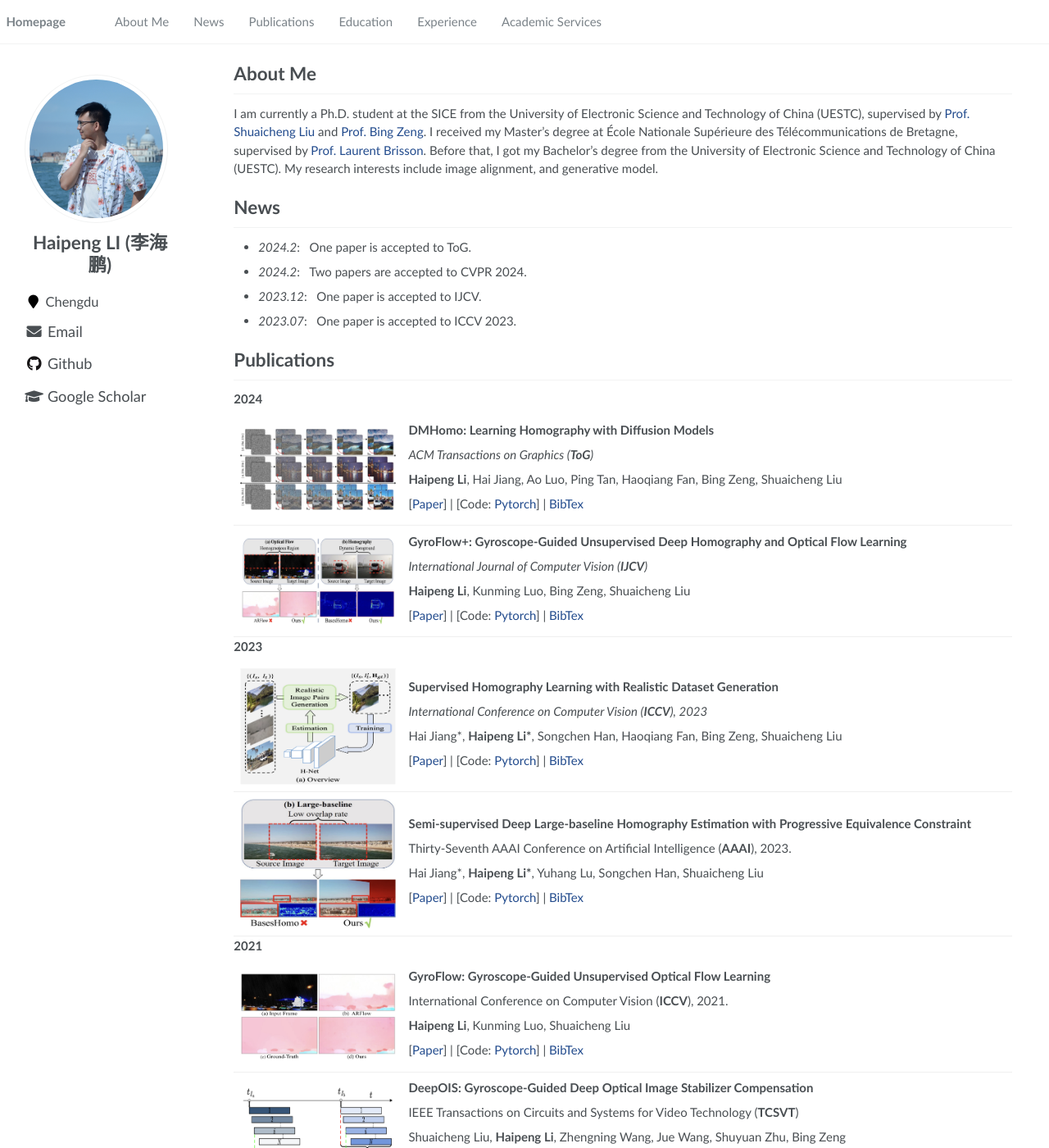
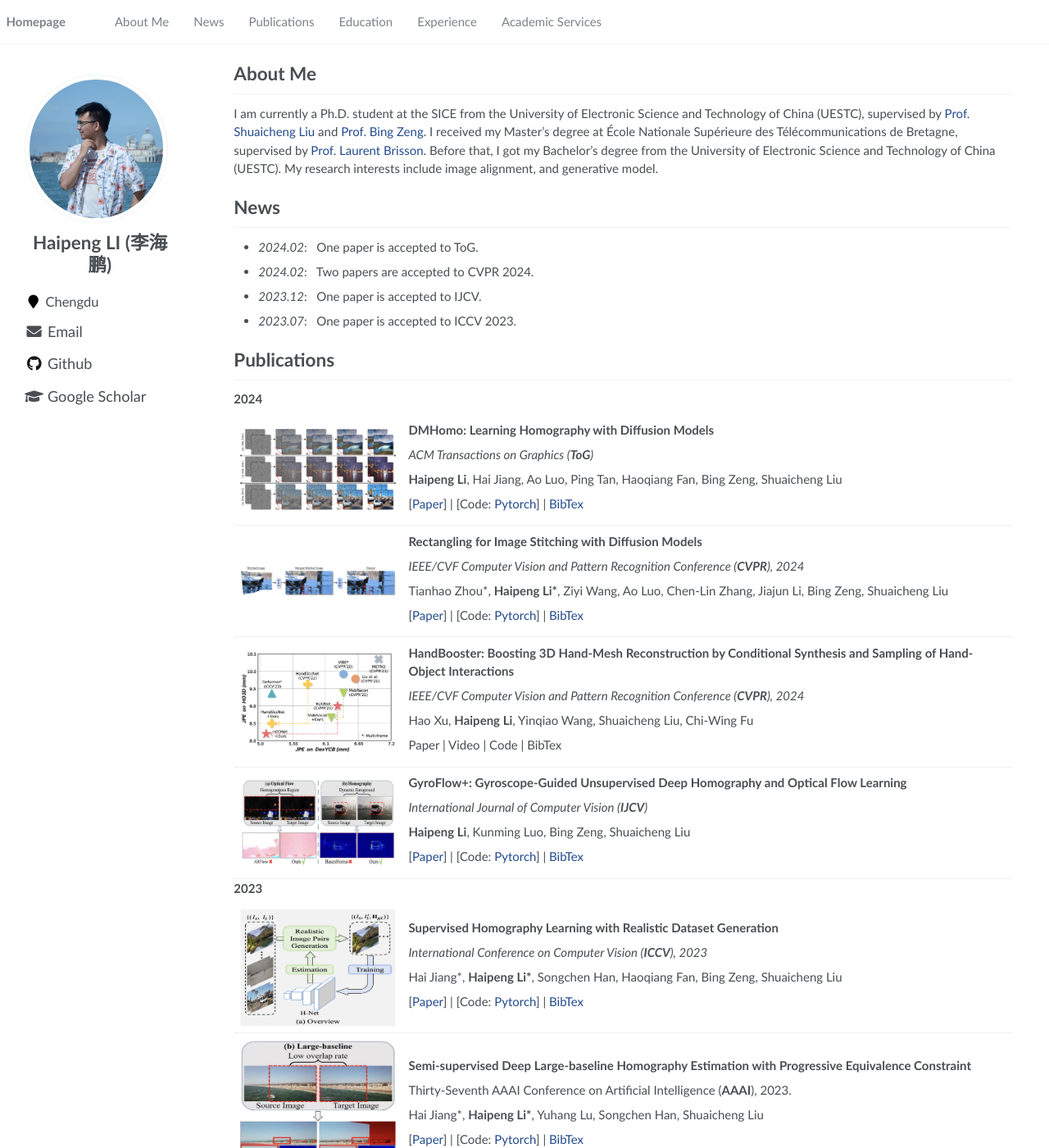
Before and after one commit to lhaippp/lhaippp.github.io, a Jekyll site: the page built from _pages/about.md, in a window 1280 px wide and 1400 px high. Shown: the whole window at 82% size. Built offline with Jekyll 4.4.1, drawn with Linux system fonts in a browser that asks for light colours.

Commit message:
Update about.md

```diff
--- a/_pages/about.md
+++ b/_pages/about.md
@@ -22,8 +22,8 @@ I am currently a Ph.D. student at the SICE from the University of Electronic Sci
 
 # News
 
-- *2024.2*: &nbsp; One paper is accepted to ToG.
-- *2024.2*: &nbsp; Two papers are accepted to CVPR 2024.
+- *2024.02*: &nbsp; One paper is accepted to ToG.
+- *2024.02*: &nbsp; Two papers are accepted to CVPR 2024.
 - *2023.12*: &nbsp; One paper is accepted to IJCV.
 - *2023.07*: &nbsp; One paper is accepted to ICCV 2023.
 
@@ -41,6 +41,34 @@ I am currently a Ph.D. student at the SICE from the University of Electronic Sci
 **Haipeng Li**, Hai Jiang, Ao Luo, Ping Tan, Haoqiang Fan, Bing Zeng, Shuaicheng Liu
 
 [[Paper]()] \| [Code: [Pytorch]()] \| [BibTex]() <strong><span class='show_paper_citations' data='3WQTKocAAAAJ:WF5omc3nYNoC'></span></strong>
+</div>
+</div>
+
+<div class='paper-box'><div class='paper-box-image'><img src='collections/2024_RecDiffusion/RecDiffusion.png' alt="sym" width="100%"></div>
+<div class='paper-box-text' markdown="1">
+
+**Rectangling for Image Stitching with Diffusion Models**
+
+*IEEE/CVF Computer Vision and Pattern Recognition Conference (**CVPR**), 2024*
+
+Tianhao Zhou\*, **Haipeng Li\***, Ziyi Wang, Ao Luo, Chen-Lin Zhang, Jiajun Li, Bing Zeng, Shuaicheng Liu
+
+[[Paper]()] \| [Code: [Pytorch]()] \| [BibTex]() <strong><span class='show_paper_citations' data='3WQTKocAAAAJ:WF5omc3nYNoC'></span></strong>
+</div>
+</div>
+
+<!-- ######################################################### -->
+
+<div class='paper-box'><div class='paper-box-image'><img src='collections/2024_HandBooster/HandBooster.png' alt="sym" width="100%"></div>
+<div class='paper-box-text' markdown="1">
+
+**HandBooster: Boosting 3D Hand-Mesh Reconstruction by Conditional Synthesis and Sampling of Hand-Object Interactions**
+
+*IEEE/CVF Computer Vision and Pattern Recognition Conference (**CVPR**), 2024*
+
+Hao Xu, **Haipeng Li**, Yinqiao Wang, Shuaicheng Liu, Chi-Wing Fu
+
+Paper \| Video \| Code \| BibTex <strong><span class='show_paper_citations' data='3WQTKocAAAAJ:WF5omc3nYNoC'></span></strong>
 </div>
 </div>
 
```
